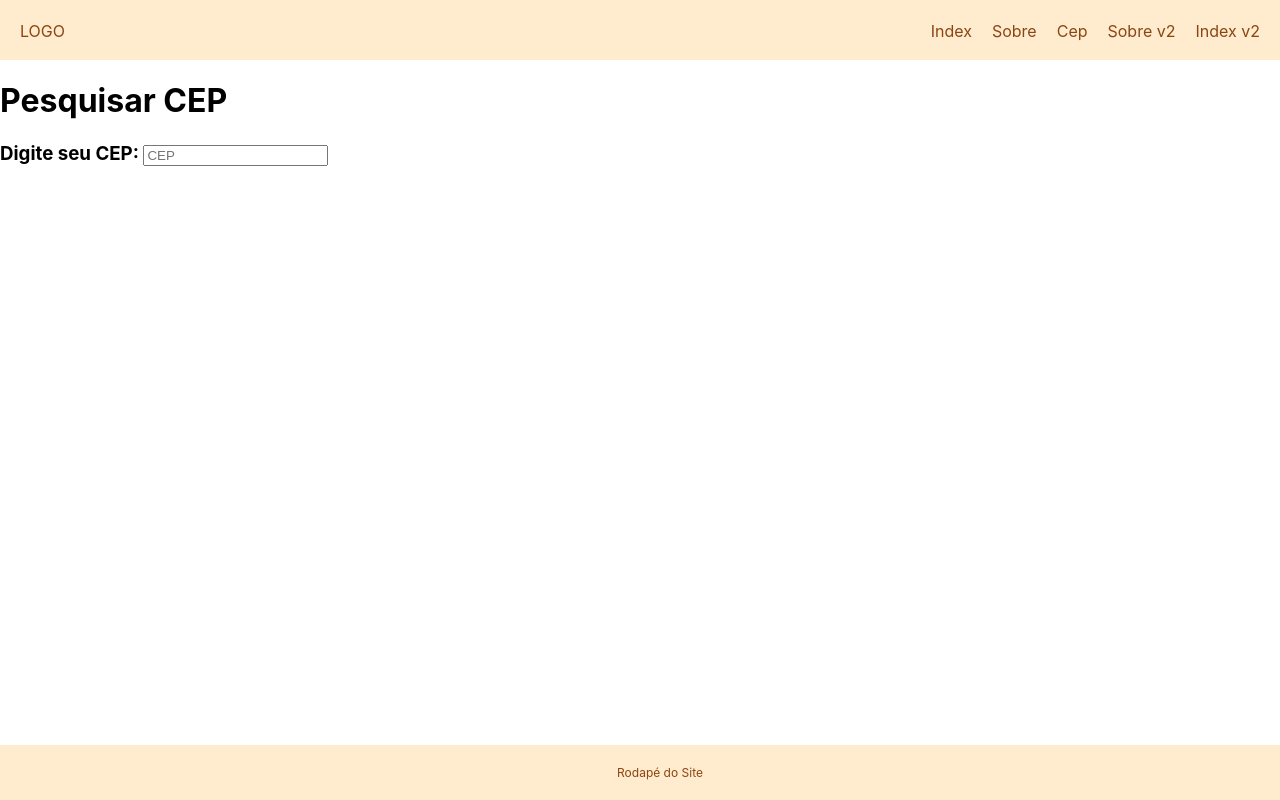
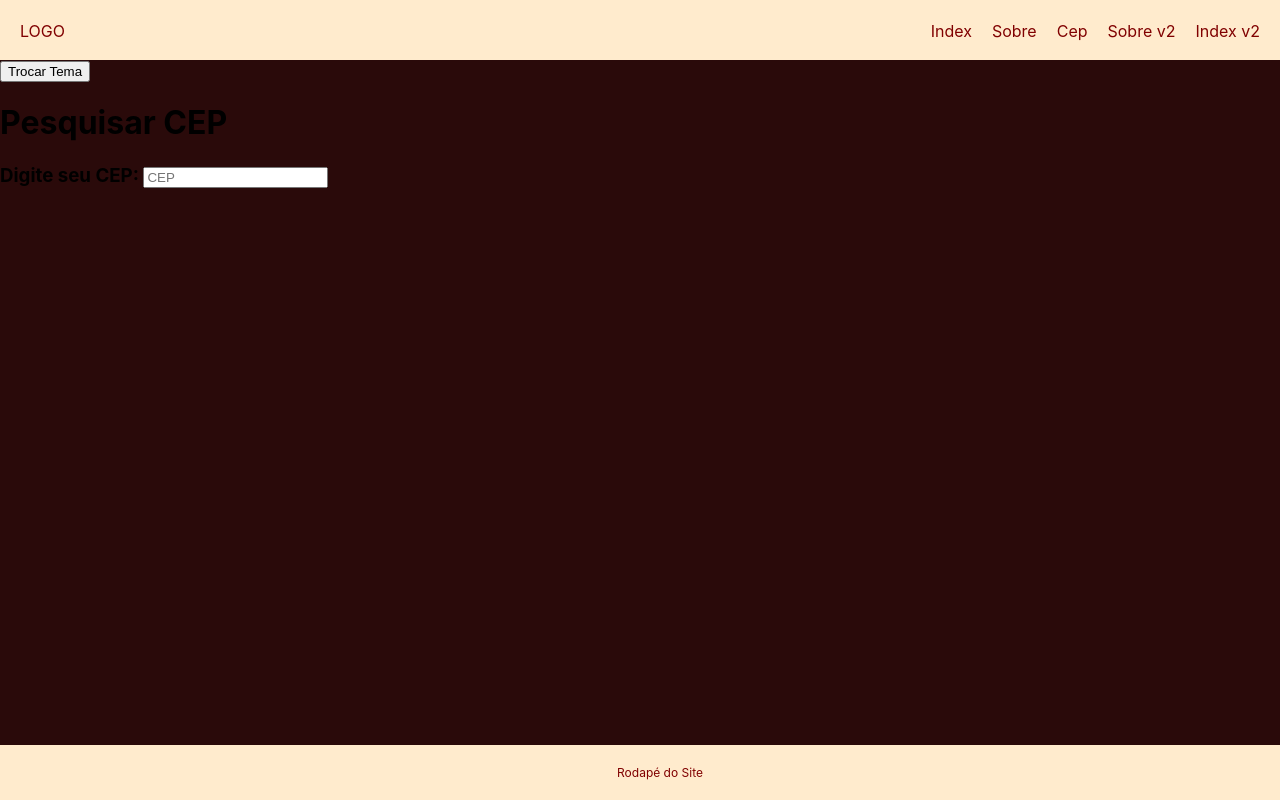
Before and after one commit to leomarq/react-foundations, a React (Create React App) app: page /cep in a window 1280 px wide. Built offline with nearby package versions, Linux system fonts and the light colour scheme.

Commit message:
created color themes and started zip code api

```diff
--- a/src/App.js
+++ b/src/App.js
@@ -1,16 +1,26 @@
-import logo from './logo.svg';
-import './App.css';
 import Header from './components/header';
 import Footer from './components/footer';
 import {BrowserRouter} from 'react-router-dom';
 import Routes from './Routes';
+import {lightTheme, darkTheme, GlobalStyles} from './components/main';
+import {ThemeProvider} from 'styled-components';
+import {useState} from 'react';
 
 function App() {
+  const [tema,setTema] = useState('light');
+  const temaAlternar = () => {
+    tema === 'light' ? setTema ('dark') : setTema('light');
+  }
+
   return (
     <BrowserRouter>
       <Header/>
-        <Routes></Routes>
-      <Footer/>
+        <button onClick={()=> temaAlternar()}>Trocar Tema</button>
+          <ThemeProvider theme={ tema==='dark' ? lightTheme:darkTheme }>
+            <GlobalStyles/>
+              <Routes></Routes>
+        <Footer/>
+      </ThemeProvider>
     </BrowserRouter>
   );
 }
--- a/src/components/footer/styled.js
+++ b/src/components/footer/styled.js
@@ -2,7 +2,7 @@ import styled from 'styled-components';
 
 export const AreaFooter = styled.div `
     background-color: blanchedalmond;
-    color: saddlebrown;
+    color: maroon;
     text-align: center;
     padding: 20px;
     font-size: 12px;
--- a/src/components/header/styled.js
+++ b/src/components/header/styled.js
@@ -3,9 +3,9 @@ import styled from 'styled-components';
 export const AreaHeader = styled.div `
     height: 60px;
     background-color: blanchedalmond;
-    color: saddlebrown;
+    color: maroon;
 
-    a {text-decoration: none; color: saddlebrown;}
+    a {text-decoration: none; color: maroon;}
     a:visited {text-decoration: none;}
     a:hover {text-decoration: none;}
     a:focus {text-decoration: none;}
--- a/src/components/main.js
+++ b/src/components/main.js
@@ -1,12 +1,31 @@
 // css principal aplicado ao site inteiro
+import styled from "styled-components";
+import { createGlobalStyle } from "styled-components";
 
-import styled from "styled-components";
+export const lightTheme = {
+    corFundo: 'honeydew',
+    corTexto: 'maroon',
+    tituloH1: 'maroon'
+}
+
+export const darkTheme = {
+    corFundo: '#2A0A0A',
+    corTexto: 'honeydew',
+    tituloH1: 'honeydew'
+}
+
+export const GlobalStyles = createGlobalStyle `
+    body {
+        background-color: ${props => props.theme.corFundo};
+    }
+`
 
 export const ContainerPage = styled.div `
     padding: 1% 2%;
+    color: ${props => props.theme.corTexto};
 `
 
 export const TitlePage = styled.h1 `
-    color: red;
+    color: ${props => props.theme.corTexto};
     font-size: 20px;
 `
--- a/src/paginas/cep/index.js
+++ b/src/paginas/cep/index.js
@@ -3,10 +3,19 @@ import apiCEP from "../../services/apiCEP";
 import { useState } from "react";
 
 export default function Cep() {
+    const [inputCepDigitado,setinputCepDigitado] = useState('');
+    const [cep,setCep] = useState('');
+
+    async function pesquisarCep() {
+        const responseCep = await apiCEP.get(`${inputCepDigitado}/json`)
+        setCep(responseCep.data);
+        alert(responseCep.data);
+    }
+
     return(
     <>
         <h1>Pesquisar CEP</h1>
-        <h3>Digite seu CEP: <input type="text" placeholder="CEP"/> </h3>
+        <h3>Digite seu CEP: <input type="text" placeholder="CEP" value={inputCepDigitado} /> </h3>
     </>
     )
 }
```
Also changed, not shown: src/images/react.png (added).
